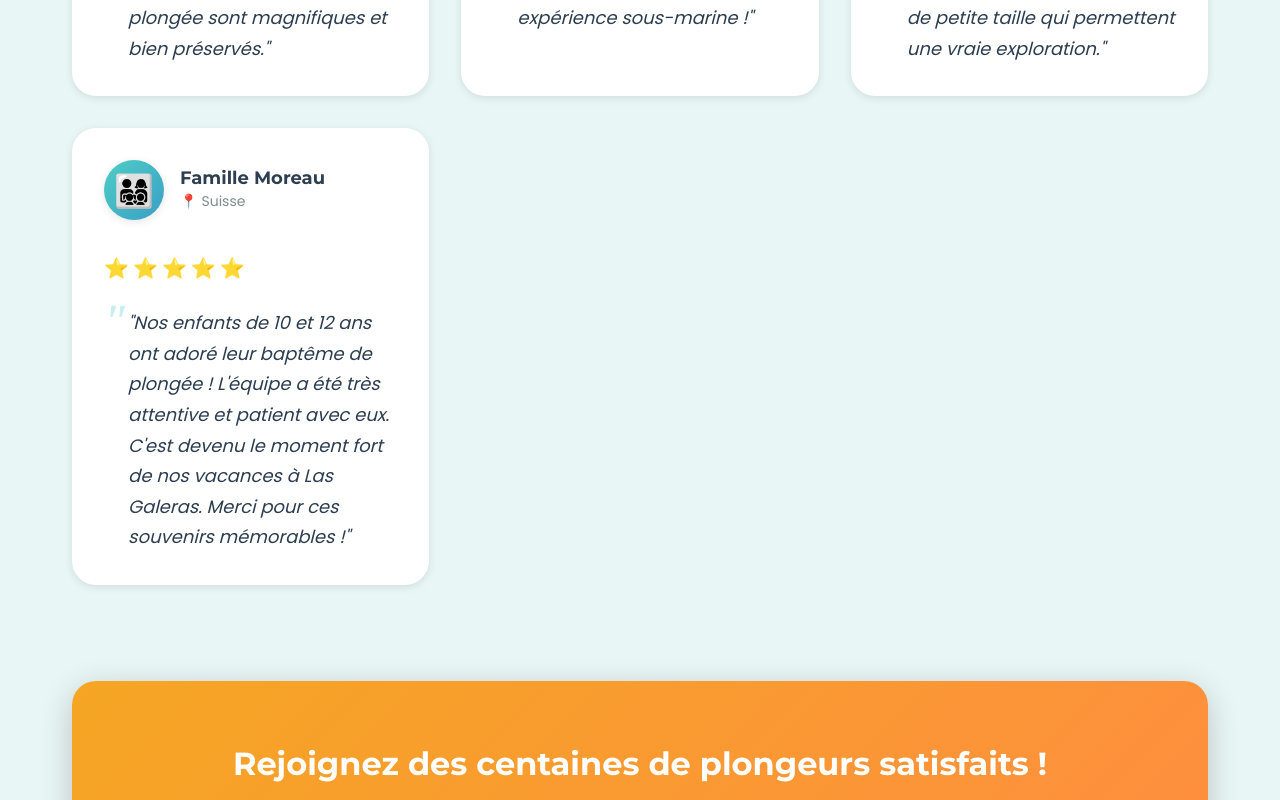
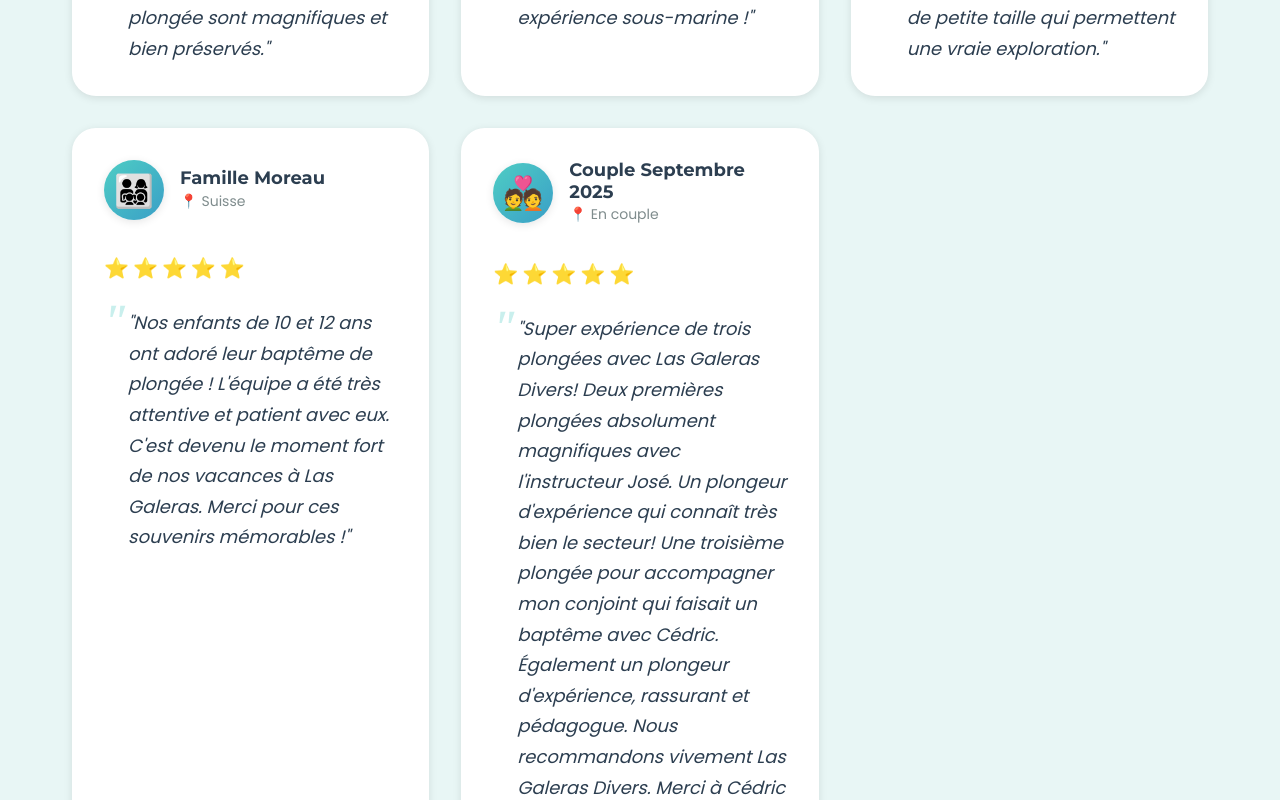
Before and after one commit to SylvestreG/las-galeras-divers, a React (Vite) app: page / in a window 1280 px wide. Shown: the part 9180-9980 px from the top of the page. Built offline with nearby package versions, Linux system fonts and the light colour scheme.

Commit message:
Add new testimonial from September 2025 couple
- Testimonial mentions José and Cédric instructors
- Highlights discovery dive experience
- Translated in FR/EN/ES
- Added as 5th testimonial with couple emoji

```diff
--- a/src/components/Testimonials.jsx
+++ b/src/components/Testimonials.jsx
@@ -24,6 +24,11 @@ const Testimonials = () => {
       id: 4,
       rating: 5,
       avatar: "👨‍👩‍👧‍👦"
+    },
+    {
+      id: 5,
+      rating: 5,
+      avatar: "💑"
     }
   ]
 
--- a/src/locales/en.json
+++ b/src/locales/en.json
@@ -164,6 +164,11 @@
         "name": "Moreau Family",
         "location": "Switzerland",
         "text": "Our 10 and 12 year old children loved their discovery dive! The team was very attentive and patient with them. It became the highlight of our vacation in Las Galeras. Thank you for these memorable moments!"
+      },
+      "5": {
+        "name": "Couple September 2025",
+        "location": "Couple",
+        "text": "Great experience with three dives at Las Galeras Divers! First two dives were absolutely magnificent with instructor José. An experienced diver who knows the area very well! A third dive to accompany my partner doing a discovery dive with Cédric. Also an experienced, reassuring and pedagogical diver. We highly recommend Las Galeras Divers. Thanks to Cédric and Cathy for this beautiful experience!"
       }
     }
   },
--- a/src/locales/es.json
+++ b/src/locales/es.json
@@ -164,6 +164,11 @@
         "name": "Familia Moreau",
         "location": "Suiza",
         "text": "¡Nuestros hijos de 10 y 12 años adoraron su bautismo de buceo! El equipo fue muy atento y paciente con ellos. Se convirtió en el momento más destacado de nuestras vacaciones en Las Galeras. ¡Gracias por estos recuerdos memorables!"
+      },
+      "5": {
+        "name": "Pareja Septiembre 2025",
+        "location": "En pareja",
+        "text": "¡Súper experiencia de tres buceos con Las Galeras Divers! Las dos primeras inmersiones fueron absolutamente magníficas con el instructor José. ¡Un buceador experimentado que conoce muy bien el sector! Una tercera inmersión para acompañar a mi pareja que hacía un bautismo con Cédric. También un buceador experimentado, tranquilizador y pedagógico. Recomendamos encarecidamente Las Galeras Divers. ¡Gracias a Cédric y Cathy por esta hermosa experiencia!"
       }
     }
   },
--- a/src/locales/fr.json
+++ b/src/locales/fr.json
@@ -164,6 +164,11 @@
         "name": "Famille Moreau",
         "location": "Suisse",
         "text": "Nos enfants de 10 et 12 ans ont adoré leur baptême de plongée ! L'équipe a été très attentive et patient avec eux. C'est devenu le moment fort de nos vacances à Las Galeras. Merci pour ces souvenirs mémorables !"
+      },
+      "5": {
+        "name": "Couple Septembre 2025",
+        "location": "En couple",
+        "text": "Super expérience de trois plongées avec Las Galeras Divers! Deux premières plongées absolument magnifiques avec l'instructeur José. Un plongeur d'expérience qui connaît très bien le secteur! Une troisième plongée pour accompagner mon conjoint qui faisait un baptême avec Cédric. Également un plongeur d'expérience, rassurant et pédagogue. Nous recommandons vivement Las Galeras Divers. Merci à Cédric et Cathy pour cette belle expérience!"
       }
     }
   },
```
